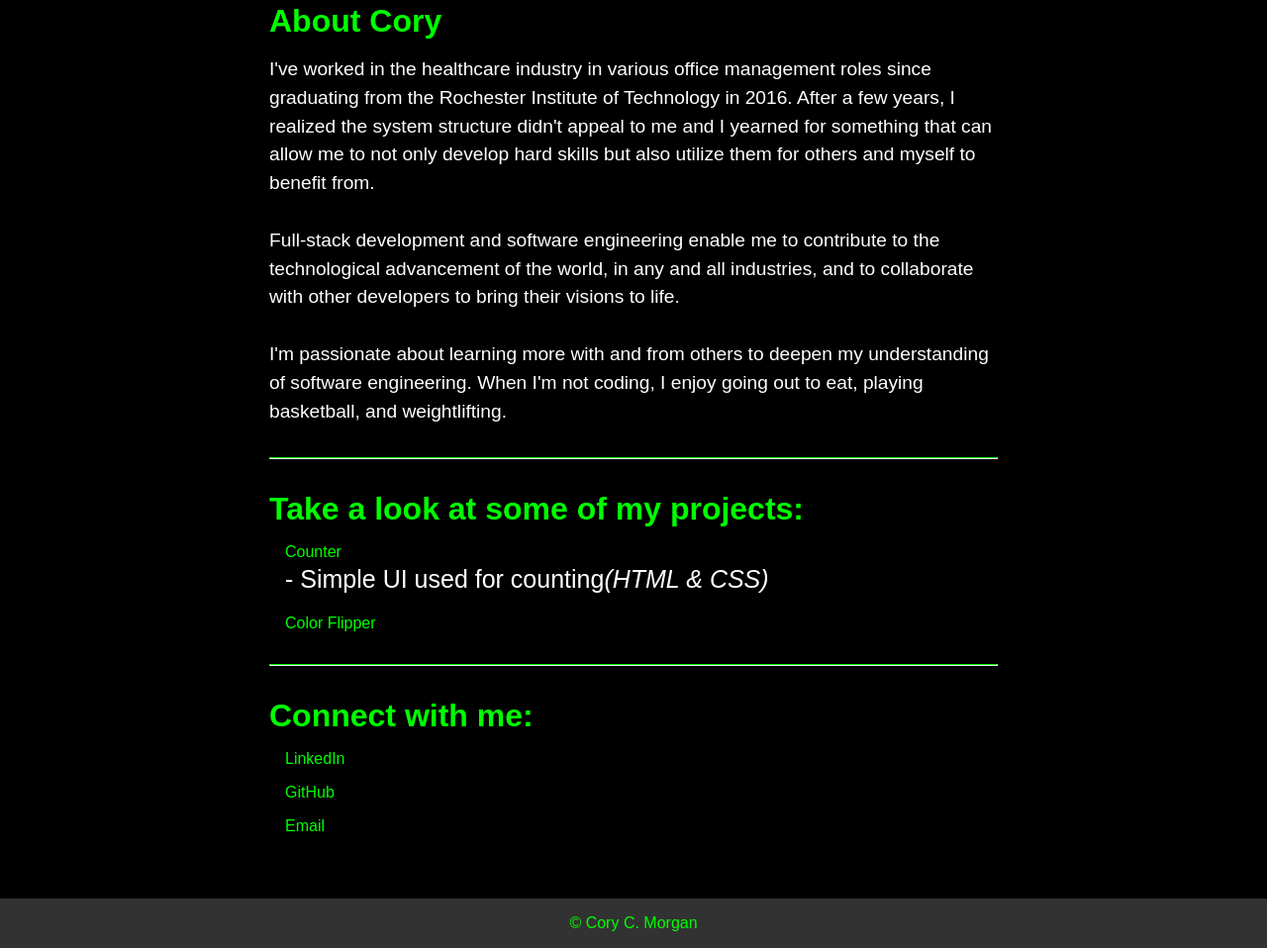
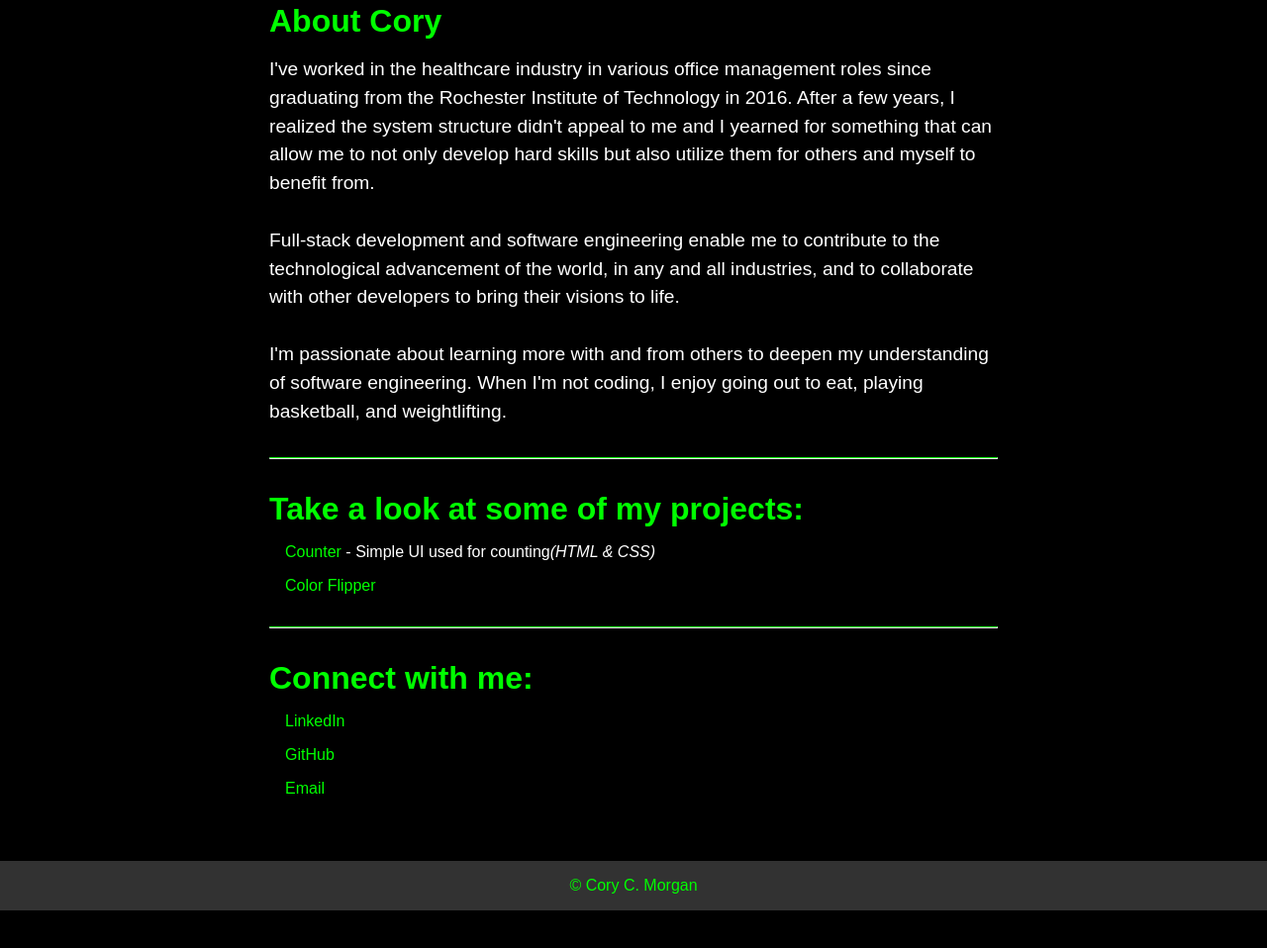
Before and after one commit to cmorgan3324/portfolio-website, a plain HTML site: page index.html in a window 1280 px wide. Shown: the part 954-1912 px from the top of the page at 99% size. After the commit the page ends 1874 px from the top, so only its background shows below. Drawn offline with Linux system fonts and the light colour scheme; a script that the page names is missing.

Commit message:
Update index.html

```diff
--- a/index.html
+++ b/index.html
@@ -57,7 +57,7 @@
         <h2>Take a look at some of my projects:</h2>
         <ul>
           <li>
-            <a href="https://cmorgan3324.github.io/counter/">Counter</a> <p> - Simple UI used for counting<i>(HTML & CSS)</i></p>
+            <a href="https://cmorgan3324.github.io/counter/">Counter</a> - Simple UI used for counting<em>(HTML & CSS)</em></p>
           </li>
           <li>
             <a href="https://cmorgan3324.github.io/color-flipper/"
```
